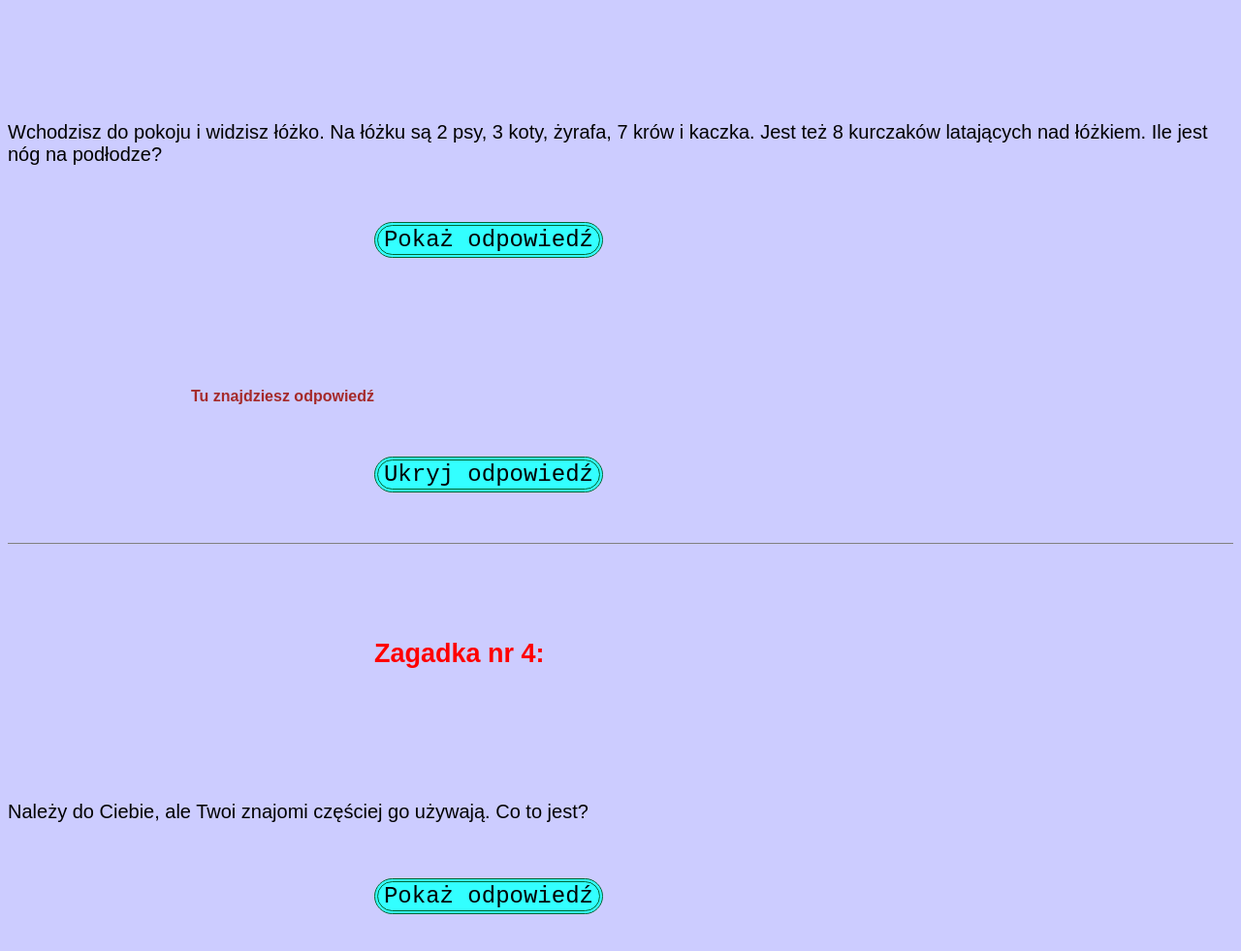
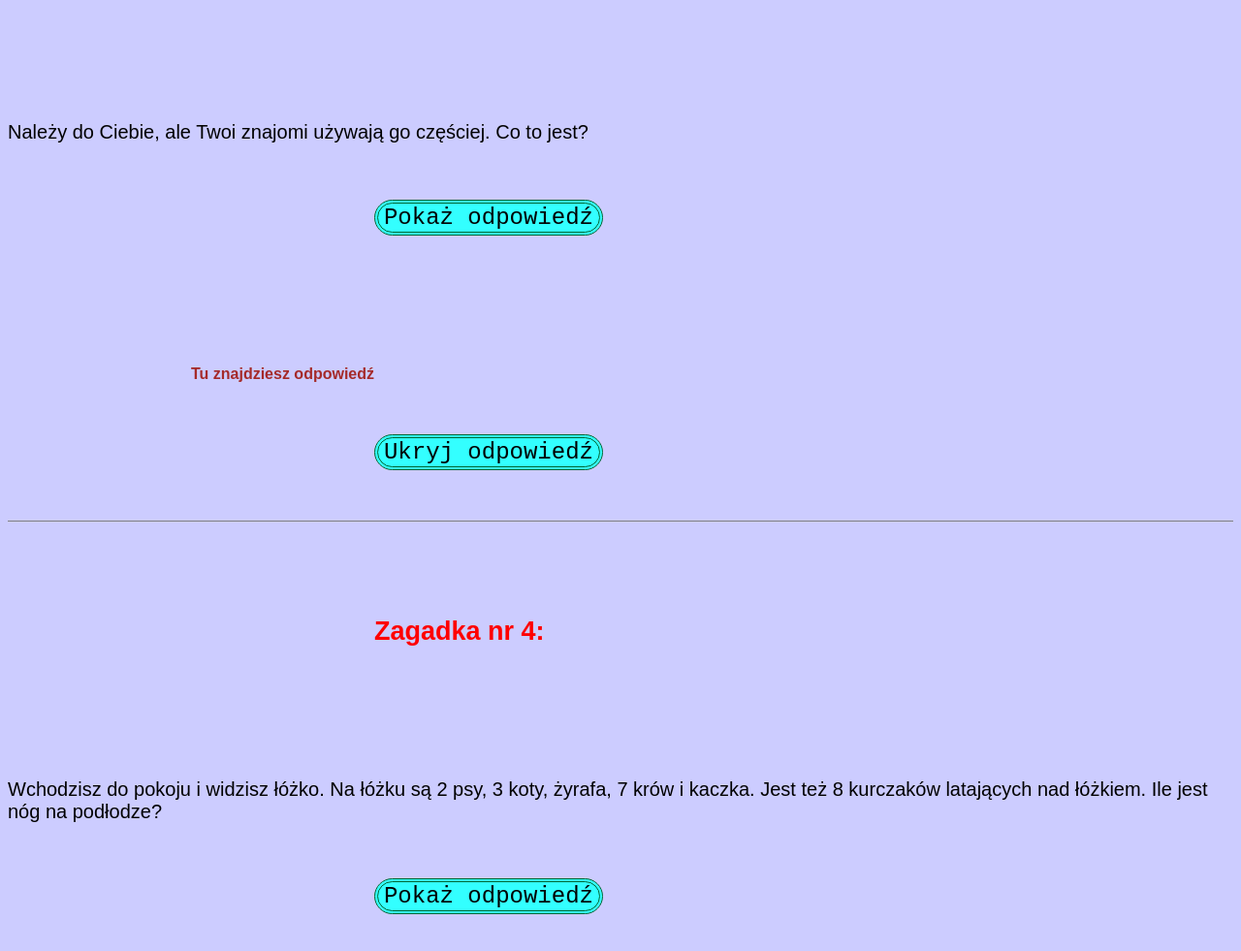
Before and after one commit to Matix14/s5, a plain HTML site: page index.html in a window 1280 px wide. Shown: the part 1560-2541 px from the top of the page at 97% size. Drawn offline with Linux system fonts and the light colour scheme.

Commit message:
Update index.html

```diff
--- a/index.html
+++ b/index.html
@@ -113,7 +113,7 @@ input{
    <hr style="border: 0px; background: gray; height: 1px; width: 100%;">
 
     <h2>Zagadka nr 3:  </h2>
-    <p>Wchodzisz do pokoju i widzisz łóżko. Na łóżku są 2 psy, 3 koty, żyrafa, 7 krów i kaczka. Jest też 8 kurczaków latających nad łóżkiem. Ile jest nóg na podłodze?</p>
+    <p>Należy do Ciebie, ale Twoi znajomi używają go częściej. Co to jest?</p>
     <h3><input type="button" value="Pokaż odpowiedź" onclick="z5()"></h3>
     <h4><div id="z5">Tu znajdziesz odpowiedź</div></h4>
 	</br></br></br></br></br></br></br>
@@ -123,7 +123,7 @@ input{
 	<hr style="border: 0px; background: gray; height: 1px; width: 100%;">
 
     <h2>Zagadka nr 4:  </h2>
-    <p>Należy do Ciebie, ale Twoi znajomi częściej go używają. Co to jest?</p>
+    <p>Wchodzisz do pokoju i widzisz łóżko. Na łóżku są 2 psy, 3 koty, żyrafa, 7 krów i kaczka. Jest też 8 kurczaków latających nad łóżkiem. Ile jest nóg na podłodze?</p>
     <h3><input type="button" value="Pokaż odpowiedź" onclick="z7()"></h3>
     <h4><div id="z7">Tu znajdziesz odpowiedź</div></h4>
 	</br></br></br></br></br></br></br>
```
